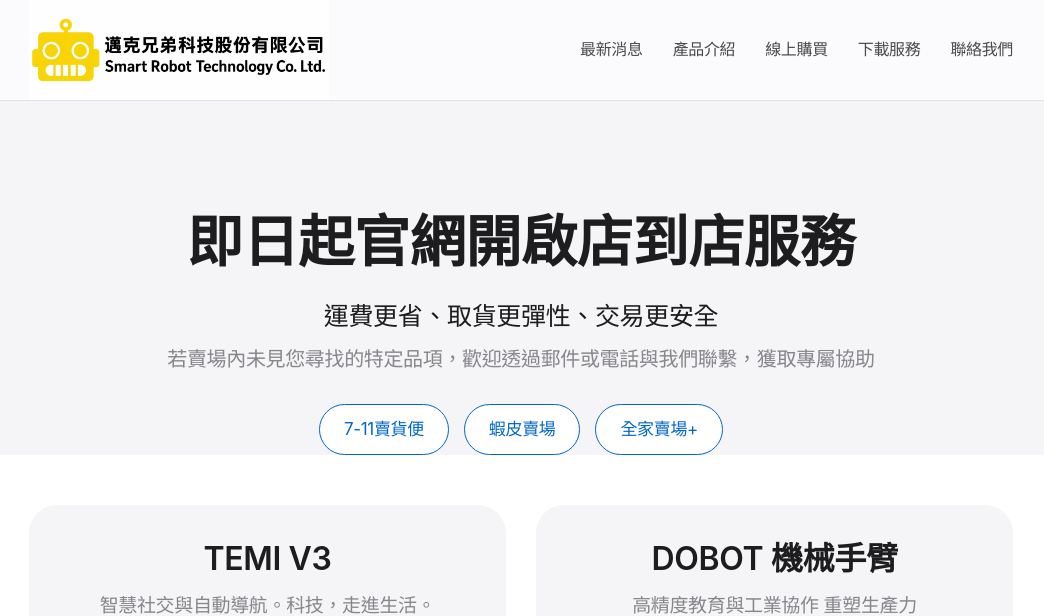
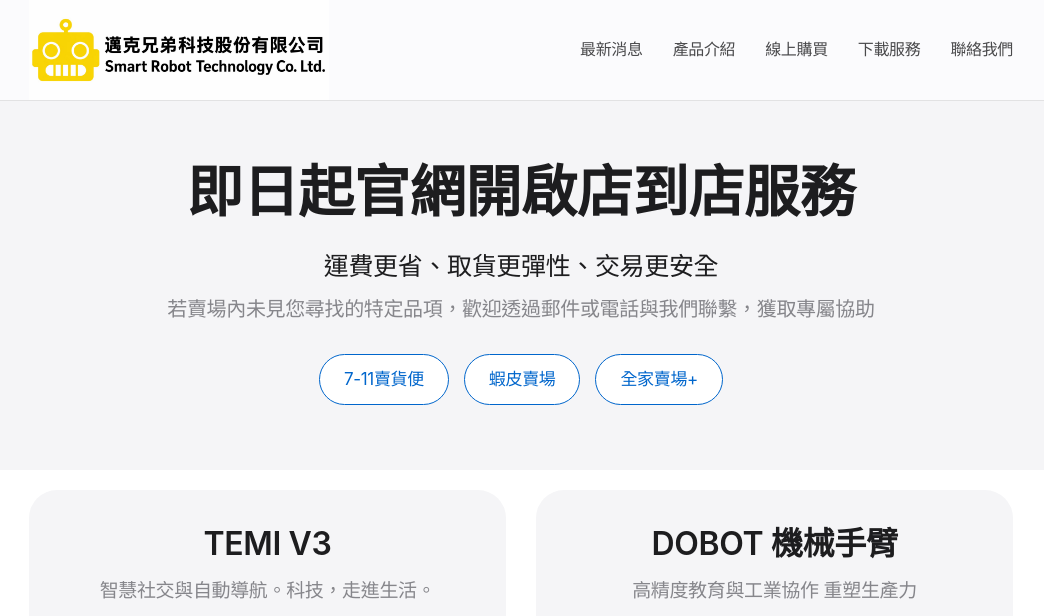
Before and after one commit to msr9039/APPLE-WHITE, a plain HTML site: page index.html in a window 1280 px wide. Shown: the top 616 px of the page, without its empty margins (119-1163 px from the left). Drawn offline with Linux system fonts and the light colour scheme; files whose address does not match are found by name.

Commit message:
Add files via upload

```diff
--- a/index.html
+++ b/index.html
@@ -58,7 +58,7 @@
 
         /* 【Hero 區塊】 */
         .hero {
-            padding: 100px 20px 0 20px;
+            padding: 50px 20px 15PX 20px;
             background-color: var(--secondary-bg);
             text-align: center;
             margin-bottom: 20px;
```
